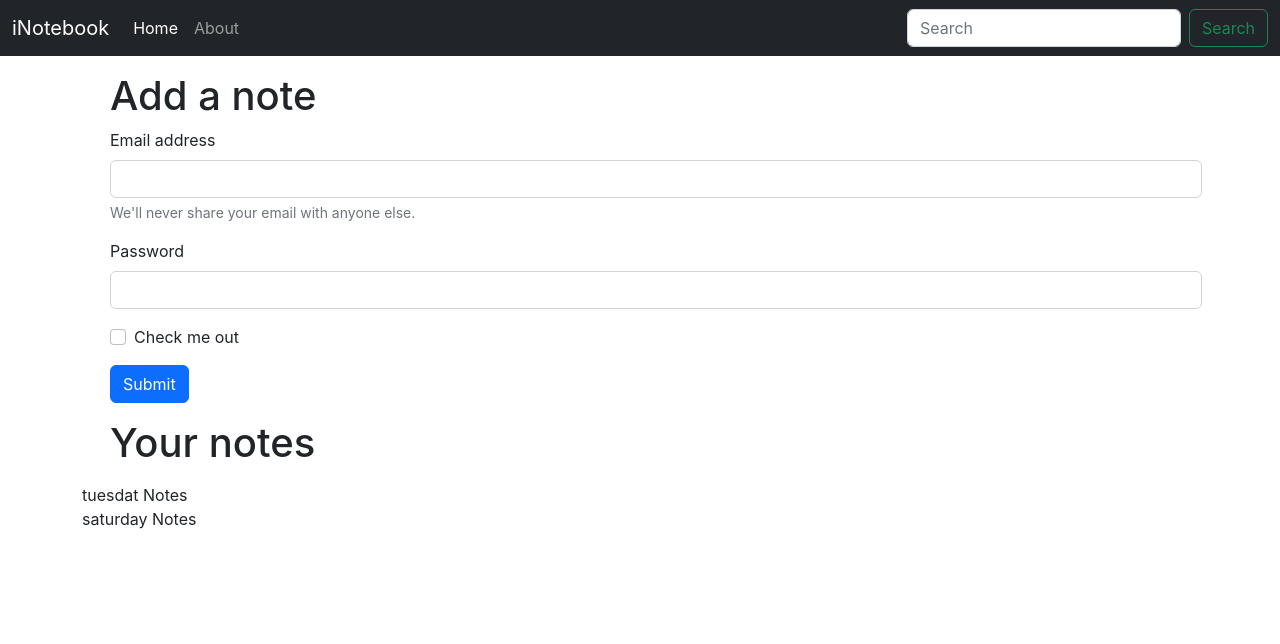
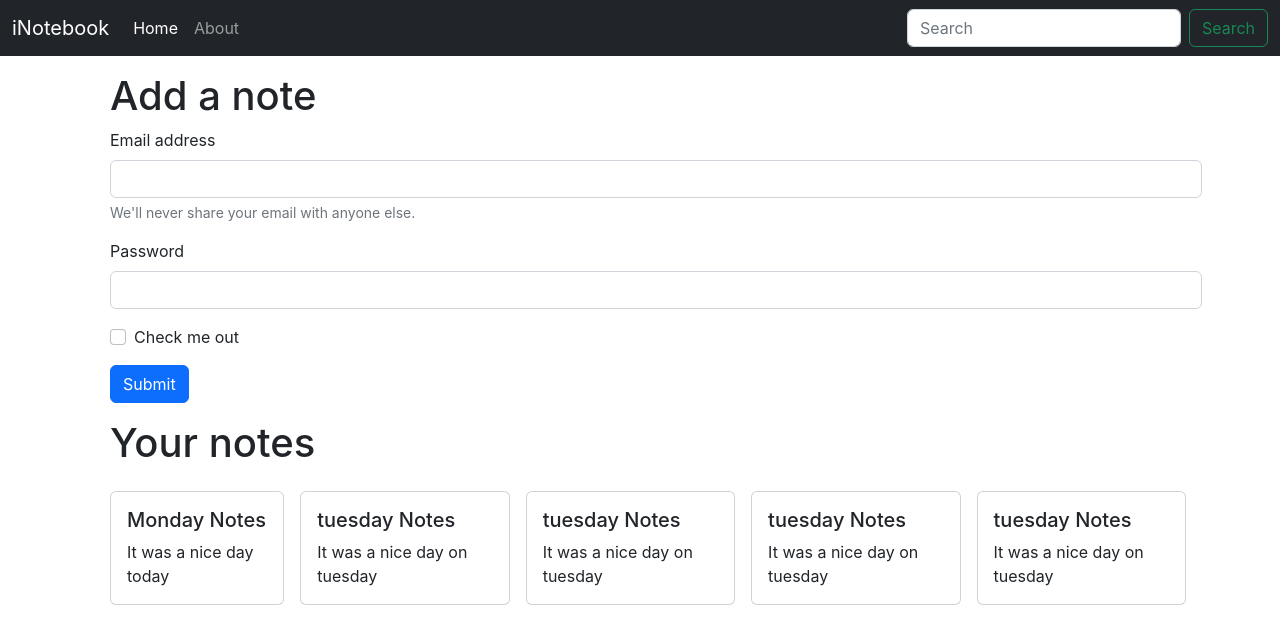
Before and after one commit to YuvRaj6392/inotefrontend, a React (Create React App) app: page / in a window 1280 px wide. Shown: the top 644 px of the page. Built offline with nearby package versions, Linux system fonts and the light colour scheme.

Commit message:
added noteItem.js

```diff
--- a/src/components/Home.js
+++ b/src/components/Home.js
@@ -1,37 +1,9 @@
 import React from 'react'
 import { useEffect } from 'react';
-import { useContext } from 'react'
-import noteContext from '../context/notes/NotesContext';
-import NoteState from '../context/notes/NotesStates';
+import Notes from './Notes';
+
 export default function Home() {
-  const context=useContext(noteContext);
-  console.log(context.notes)
- useEffect(()=>{
-  setTimeout(() => {
-      context.setNotes( [
-        {
-          "_id": "636555c8f181f0e226c66992",
-          "user": "6365555af181f0e226c6698f",
-          "title": "tuesdat Notes",
-          "description": "It was a nice day today",
-          "tag": "General",
-          "createdAt": "2022-11-04T18:11:20.583Z",
-          "updatedAt": "2022-11-04T18:11:20.583Z",
-          "__v": 0
-        },
-        {
-          "_id": "636555d9f181f0e226c66994",
-          "user": "6365555af181f0e226c6698f",
-          "title": "saturday Notes",
-          "description": "It was a nice day on tuesday",
-          "tag": "General",
-          "createdAt": "2022-11-04T18:11:37.068Z",
-          "updatedAt": "2022-11-04T18:11:37.068Z",
-          "__v": 0
-        }
-      ])
-  }, 5000);
- },[])
+
   return (
     <div >
     <div className="container m-3">
@@ -53,14 +25,9 @@ export default function Home() {
   <button type="submit" className="btn btn-primary">Submit</button>
 </form>
   <h1>Your notes</h1>
+  <Notes />
     </div>
-{
-  context.notes.map((element)=>{
-    return <div>
-      {element.title}
-    </div>
-  })
-}
+
     </div>
   )
 }
--- /dev/null
+++ b/src/components/NoteItem.js
@@ -0,0 +1,17 @@
+import React from "react";
+
+export default function NoteItem(props) {
+  console.log(props.note.title);
+  return (
+    <div>
+      <div className="card me-3 my-3" >
+        <div className="card-body">
+          <h5 className="card-title">{props.note.title}</h5>
+          <p className="card-text">
+           {props.note.description}
+          </p>
+        </div>
+      </div>
+    </div>
+  );
+}
--- /dev/null
+++ b/src/components/Notes.js
@@ -0,0 +1,21 @@
+import React from 'react'
+import { useContext } from 'react'
+import noteContext from '../context/notes/NotesContext';
+import NoteState from '../context/notes/NotesStates';
+import NoteItem from './NoteItem';
+export default function Notes() {
+    const context=useContext(noteContext);
+  console.log(context.notes)
+
+  return (
+    <div style={{display:'flex'}}>
+      {
+  context.notes.map((element)=>{
+    return <div>
+      <NoteItem note={element} />
+    </div>
+  })
+}
+    </div>
+  )
+}
--- a/src/context/notes/NotesStates.js
+++ b/src/context/notes/NotesStates.js
@@ -24,6 +24,36 @@ const NoteState=(props)=>{
         "createdAt": "2022-11-04T18:11:37.068Z",
         "updatedAt": "2022-11-04T18:11:37.068Z",
         "__v": 0
+      },
+      {
+        "_id": "636555d9f181f0e226c66994",
+        "user": "6365555af181f0e226c6698f",
+        "title": "tuesday Notes",
+        "description": "It was a nice day on tuesday",
+        "tag": "General",
+        "createdAt": "2022-11-04T18:11:37.068Z",
+        "updatedAt": "2022-11-04T18:11:37.068Z",
+        "__v": 0
+      },
+      {
+        "_id": "636555d9f181f0e226c66994",
+        "user": "6365555af181f0e226c6698f",
+        "title": "tuesday Notes",
+        "description": "It was a nice day on tuesday",
+        "tag": "General",
+        "createdAt": "2022-11-04T18:11:37.068Z",
+        "updatedAt": "2022-11-04T18:11:37.068Z",
+        "__v": 0
+      },
+      {
+        "_id": "636555d9f181f0e226c66994",
+        "user": "6365555af181f0e226c6698f",
+        "title": "tuesday Notes",
+        "description": "It was a nice day on tuesday",
+        "tag": "General",
+        "createdAt": "2022-11-04T18:11:37.068Z",
+        "updatedAt": "2022-11-04T18:11:37.068Z",
+        "__v": 0
       }
     ]
   const [notes,setNotes]=useState(notesInitial)
```
